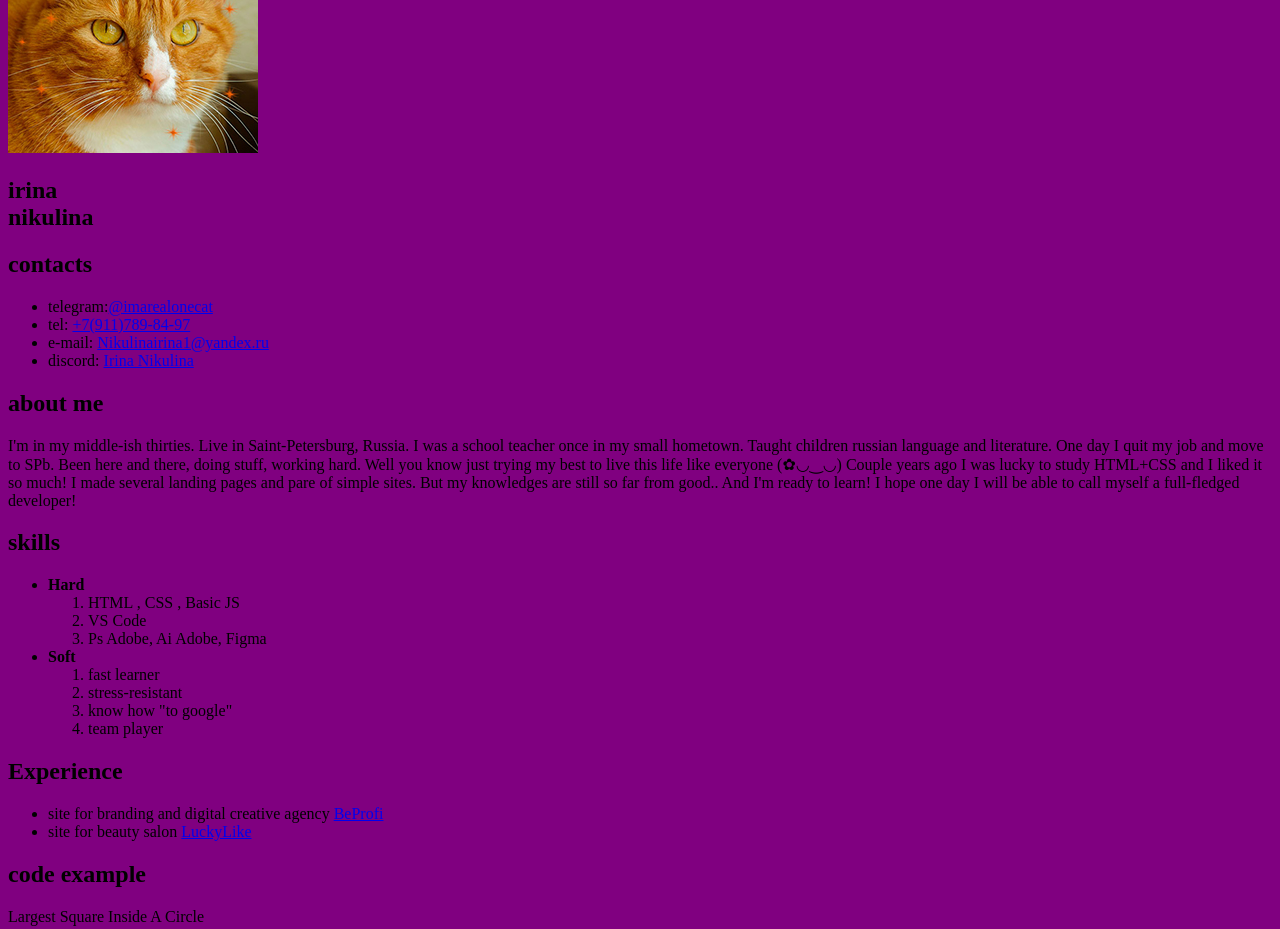
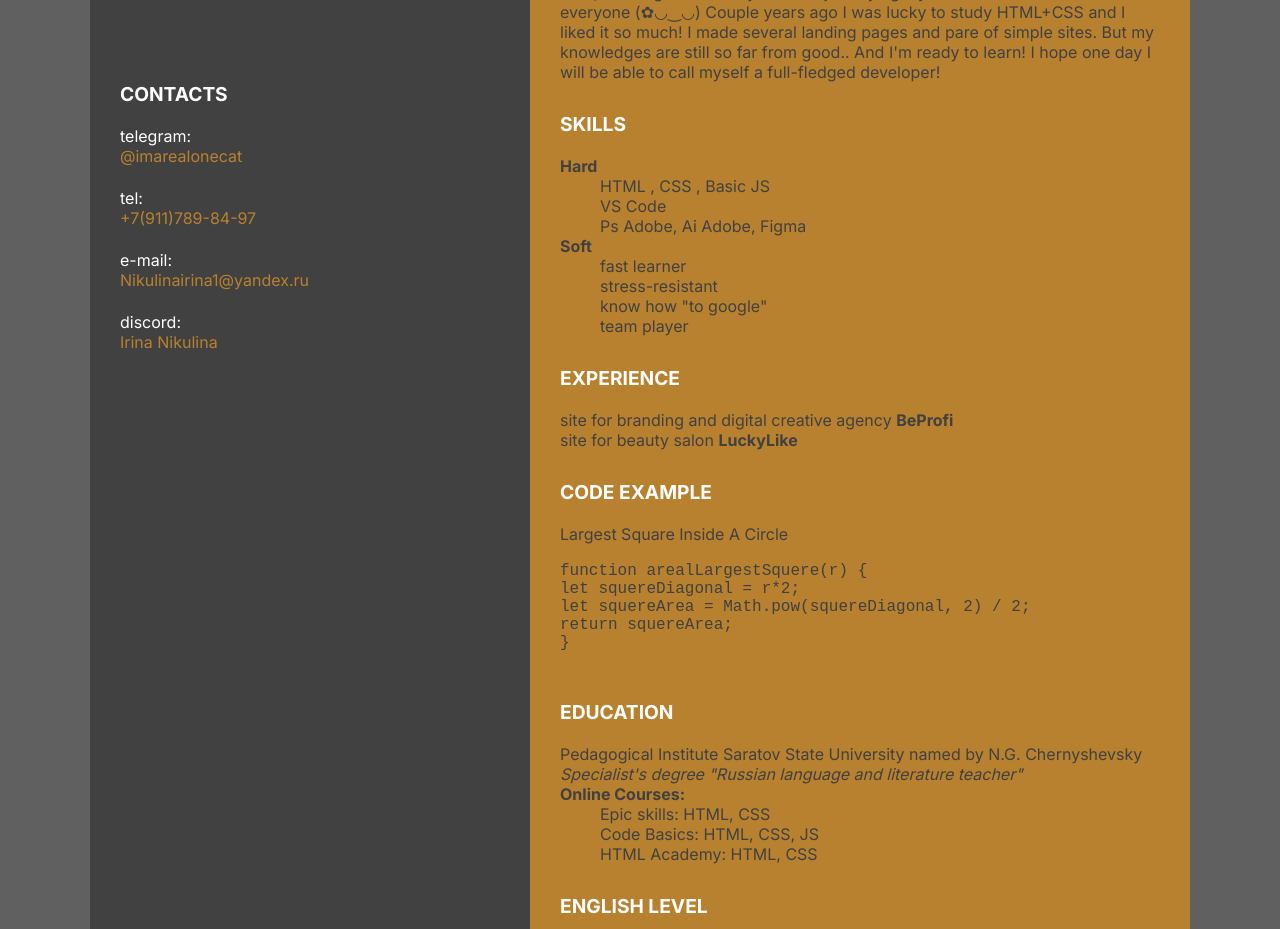
Before and after one commit to IrinaTheFirst/rsschool-cv, a plain HTML site: page index.html in a window 1280 px wide. Shown: the part 237-1166 px from the top of the page. Drawn offline with Linux system fonts and the light colour scheme.

Commit message:
feat: add cv css code

```diff
--- a/style.css
+++ b/style.css
@@ -1,3 +1,223 @@
-body {
-    background: purple;
+@import url('https://fonts.googleapis.com/css2?family=Inter:wght@400;700&display=swap');
+:root {
+    --main-font: 'Inter', sans-serif;
+    --menu-fsz: 1.3rem;
+    --h1-fsz: 1.5rem;
+    --h2-fsz: 1.2rem;
+    --maintext-fsz: 1rem;
+    --fw-reg: 400;
+    --fw-bold: 700;
+    --color-orange: #b8812f;
+    --color-white: #ffffff;
+    --color-darkgrey: #414141;
+    --body-bg-color: #606060;
+    --mrg-section: 5%;
+
+
+/* ***CLEAR START*** */
 }
+*,
+*::before,
+*::after {
+  -webkit-box-sizing: border-box;
+          box-sizing: border-box;
+}
+html{
+    scroll-behavior: smooth;
+    font-family: var(--main-font);
+    font-size: 16px;
+    font-weight: var(--fw-reg);
+    color: var(--color-darkgrey);
+}
+body, ul, h1, h2, h3, h4, h5, h6, p {
+    margin: 0;
+    padding: 0;
+}
+a {
+    color: inherit;
+    text-decoration: none;
+    outline: none;
+}
+button {
+    border: none;
+    outline: none;
+    background-color: transparent;
+  }
+input, textarea {
+    outline: 0;
+    outline-offset: 0;
+}
+button:hover {
+    cursor: pointer;
+}
+ul, li {
+    list-style-type: none;
+}
+/* ***CLEAR END*** */
+body{
+    background-color: var(--body-bg-color);
+    margin: 0 auto;
+    color: var(--color-darkgrey);
+    font-family: var(--main-font);
+}
+.container{
+    max-width: 1100px;
+    margin: 0 auto;
+    background-color: var(--color-darkgrey);
+}
+.container_padding{
+    padding: 0 30px;
+}
+.main_title{
+    font-size: var(--h1-fsz);
+    font-weight: var(--fw-bold);
+    text-transform: uppercase;
+    font-weight: var(--fw-bold);
+    margin-left: 18px;
+    color: var(--color-orange);
+}
+.section_title{
+    font-size: var(--h2-fsz);
+    font-weight: var(--fw-bold);
+    margin-bottom: 20px;
+    text-transform: uppercase;
+    font-weight: var(--fw-bold);
+    color: var(--color-white);
+}
+/* ***HEADER*** */
+.menu{
+    padding: 20px 0;
+}
+.menu_list{
+    display: flex;
+    justify-content: space-between;
+    color: var(--color-white);
+    font-size: var(--menu-fsz);
+    font-weight: var(--fw-bold);
+    text-transform: uppercase;
+}
+.menu_item a{
+transition: 1s all;
+}
+.menu_item a:hover{
+    color: var(--color-orange);
+}
+/* ***MAIN*** */
+.main_content{
+    display: flex;
+}
+.right_block{
+    width: 40%;
+    padding-top: 50px;
+}
+/* NAME */
+.name{
+    display: flex;
+    align-items: center;
+    margin-bottom: 80px;
+}
+.photo{
+    width: 120px;
+    height: auto;
+}
+.photo img{
+    width: 100%;
+    height: 100%;
+    border-radius: 50%;
+}
+/* CONTACTS */
+.contacts_list{
+    color: var(--color-white);
+}
+.contacts_item{
+    display: flex;
+    flex-direction: column;
+    margin-bottom: 22px;
+}
+.contacts_item a{
+    color: var(--color-orange);
+    transition: 1s all;
+}
+.contacts_item a:hover{
+    color: var(--color-white);
+}
+
+/* LEFT BLOCK */
+.left_block{
+    width: 60%;
+    background-color: var(--color-orange);
+    padding-top: 50px;
+}
+/* ABOUT */
+.about{
+    margin-bottom: var(--mrg-section);
+}
+/* SKILLS */
+.skills{
+    margin-bottom: var(--mrg-section);
+}
+/* EXPERIENCE */
+.experience{
+    margin-bottom: var(--mrg-section);
+}
+.experience_link {
+    font-weight: var(--fw-bold);
+}
+/* CODE */
+.code{
+    margin-bottom: var(--mrg-section);
+}
+pre {
+    text-align: left;
+    white-space: pre-line;
+    margin: 0;
+}
+/* EDUCATION */
+.education_list{
+    margin-bottom: var(--mrg-section);
+}
+.ef_test_results{
+    width: 250px;
+    height: auto;
+}
+.ef_test_results img{
+    width: 100%;
+    height: 100%;
+}
+/* ***FOOTER*** */
+.footer{
+    background-color: var(--color-orange);
+}
+.footer_box{
+    display: flex;
+    justify-content: space-between;
+    align-items: center;
+    padding: 10px 0;
+}
+.footer_git{
+    display: flex;
+    align-items: flex-end;
+    justify-content: flex-start;
+}
+.footer_git p{
+    color: #ffffff;
+    font-weight: var(--fw-bold);
+}
+.footer_git img{
+    width: 35px;
+    height: 35px;
+    margin-right: 5%;
+}
+.footer_git_link{
+    color: var(--color-white);
+    margin-right:5%;
+    font-weight: var(--fw-bold);
+    transition: 1s all;
+}
+.footer_git_link:hover{
+    color: var(--color-darkgrey);
+}
+.footer_rsschool img{
+    width: 100px;
+    height: auto;
+}
```
